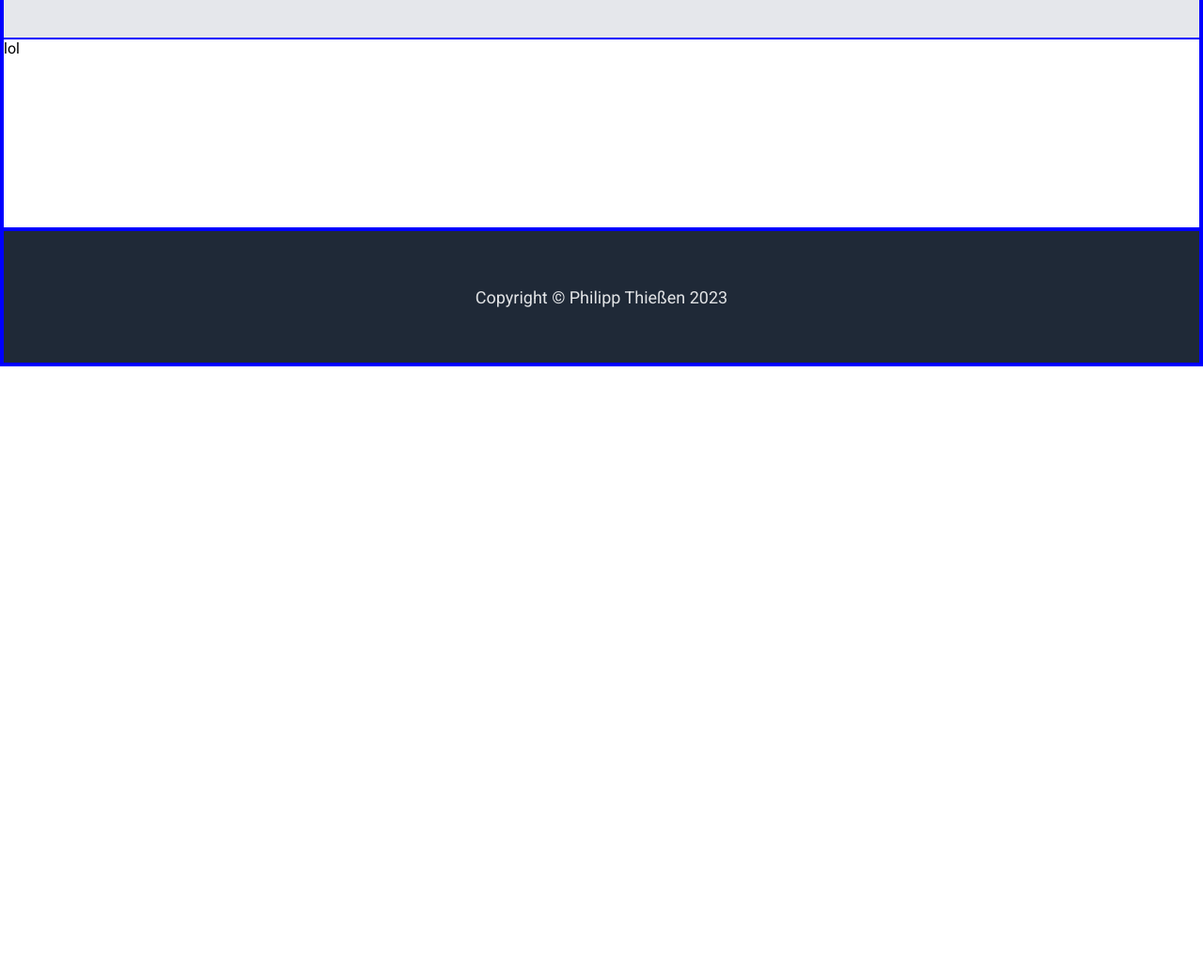
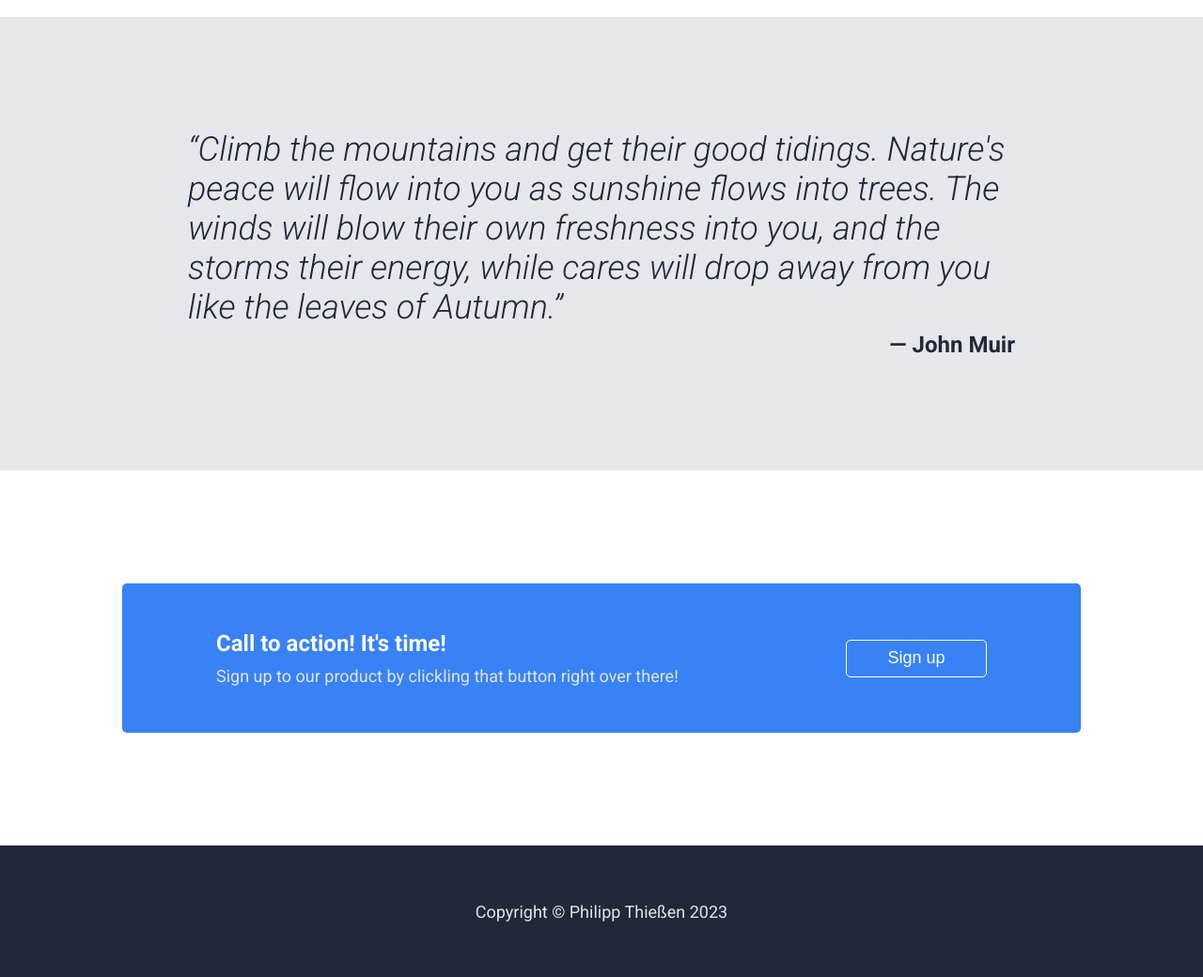
Before and after one commit to guudewie/landing_page, a plain HTML site: page index.html in a window 1280 px wide. Shown: the part 1000-2040 px from the top of the page at 94% size. Before the commit the page ends 1390 px from the top, so only its background shows below. Drawn offline with Linux system fonts and the light colour scheme.

Commit message:
add call to action section, fill out placeholder

```diff
--- a/index.html
+++ b/index.html
@@ -17,9 +17,9 @@
             <img class="Logo" src="./pictures/header_logo.png" alt="Logo white mountains">
         </div>
         <div class="headerright">
-          <a class="headerlink" href="#top">header link one</a>
-          <a class="headerlink" href="#top">header link two</a>
-          <a class="headerlink" href="#top">header link three</a>
+          <a class="headerlink" href="#top">Himalaya</a>
+          <a class="headerlink" href="#top">Pamir</a>
+          <a class="headerlink" href="#top">Karakorum</a>
         </div>
     </div>
 
@@ -28,7 +28,7 @@
 
         <div class="main-top">
             <div class="hero-text">
-                <div class="hero-title">This wesbite is awesome</div>
+                <div class="hero-title">Your way into mountaneering</div>
                 <div class="hero-sub-title">This website has some subtext, that goes here under the title. Isnt this awesome?</div>
                 <button class="sign-up-top">Sign up</button>
             </div>
@@ -36,7 +36,7 @@
         </div>
 
         <div class="main-middle">
-            <div class="main-middle-header">Some Information!</div>
+            <div class="main-middle-header">The Roof of The World!</div>
             <div class="main-middle-container">
                 <div class="info">
                     <div class="item"></div>
@@ -56,8 +56,21 @@
                 </div>
             </div>
         </div>
+
         <div class="main-bottom">
-            lol
+            <div class="main-bottom-text">“Climb the mountains and get their good tidings. Nature's peace will flow into you as sunshine flows into trees. The winds will blow their own freshness into you, and the storms their energy, while cares will drop away from you like the leaves of Autumn.”</div>
+            <div class="main-bottom-quote">— John Muir</div>
+            </div>
+        </div>
+
+        <div class="main-action">
+            <div class="main-action-container">
+                <div class="main-action-text">
+                    <div class="main-action-header">Call to action! It's time!</div>
+                    <div class="main-action-lower">Sign up to our product by clickling that button right over there!</div>
+                </div>
+                <button class="main-action-button">Sign up</button>
+            </div>
         </div>
 
     </div>
--- a/style.css
+++ b/style.css
@@ -1,6 +1,6 @@
-
+/*
 *{border: 1px solid blue;}
-
+*/
 
 body{
     margin: 0;
@@ -40,15 +40,11 @@ body{
 .headerright {
 
     justify-content: flex-end;
-    gap: 30px;
+    gap: 60px;
     min-height: 0;
 }
 
 .Logo{
-    color: #F9FAF8;
-    font-size: 24px;
-    font-weight: bold;
-
     white-space: nowrap;
     width: 100px;
 }
@@ -88,7 +84,6 @@ body{
     display: flex;
     flex-direction: column;
     gap: 25px;
-    align-items: flex-start;
     justify-content: space-between;
 }
 
@@ -108,9 +103,6 @@ body{
     color: #F9FAF8;
     padding: 5px;
     border: none;
-    border-radius: 5px;
-    width: 100px;
-    height: 30px;
 
 }
 
@@ -125,12 +117,10 @@ body{
 /*-------------------- MAIN MIDDLE --------------------*/
 
 .main-middle{
-    padding: 80px 130px;
+    padding: 80px 200px;
     display: flex;
     flex-direction: column;
     gap: 50px;
-
-    background-color: #E5E7EB;
     text-align: center;
 }
 
@@ -142,7 +132,7 @@ body{
 
 .main-middle-container{
     display: flex;
-    justify-content: space-around;
+    justify-content: space-between;
     gap: 20px;
     flex-shrink: 0;
     flex-wrap: wrap;
@@ -170,10 +160,81 @@ body{
     width: 130px;
 }
 
+/*-------------------- MAIN BOTTOM --------------------*/
+
 .main-bottom{
-    flex-shrink: 1;
-    height: 200px;
+    background-color: #E5E7EB;
+    flex: 1;
+    display: flex;
+    flex-direction: column;
+    gap: 5px;
+    padding: 120px 200px;
 }
+
+.main-bottom-text{
+    color: #1F2937;
+    font-style: italic;
+    font-size: 36px;
+    font-weight: 300;
+}
+.main-bottom-quote{
+    color: #1F2937;
+    font-size: 24px;
+    font-weight: bold;
+    align-self: flex-end;
+}
+
+/*---------------------- MAIN ACTION ----------------------*/
+
+.main-action{
+    padding: 120px 130px;
+}
+
+.main-action-container{
+    background-color: #3882f6;
+    border-radius: 5px;
+    padding: 50px 100px;
+    gap: 20px;
+
+    display: flex;
+    justify-content: space-between;
+    align-items: center;
+    flex-wrap: wrap;
+}
+
+.main-action-text {
+    display: flex;
+    flex-direction: column;
+    gap: 10px;
+}
+
+.main-action-header{
+    color: #F9FAF8;
+    font-size: 24px;
+    font-weight: bold;
+}
+
+.main-action-lower{
+    color: #e2e4e6;
+    font-size: 18px;
+}
+
+.main-action-button{
+    background-color: #3882f6;
+    color: #F9FAF8;
+    padding: 3px;
+    border: 1.5px solid white;
+}
+
+button{
+    border-radius: 5px;
+    width: 150px;
+    height: 40px;
+    font-weight: 500;
+    white-space: nowrap;
+    font-size: large;
+}
+
 
 
 /*######################### FOOTER ##########################*/
```
